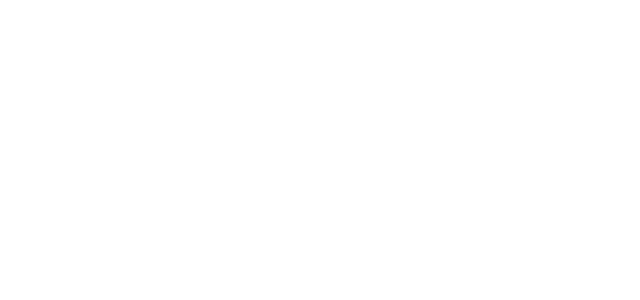
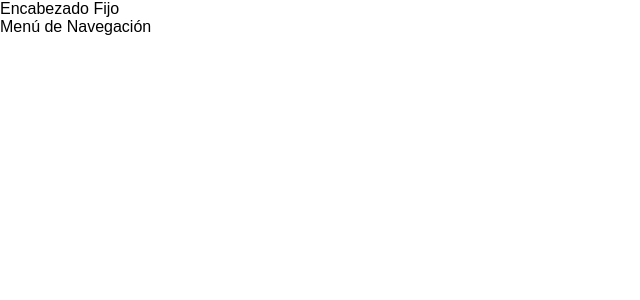
Before and after one commit to KeiverCalderon/angarAJweb, a Vue app in the folder frontend/: page /admin in a window 1280 px wide. Before the commit this address had no page. Shown: the top 300 px of the page, without its empty margins (0-640 px from the left). Built offline with nearby package versions, Linux system fonts and the light colour scheme; a web font is replaced by a local one; what @splidejs/vue-splide would draw is missing.

Commit message:
Creación de Ruta padre de administración con su respectivo Layout

```diff
--- a/frontend/src/components/AppCategories.vue
+++ b/frontend/src/components/AppCategories.vue
@@ -16,7 +16,7 @@
 </template>
 
 <script>
-import AppCategorie from './AppCategorie.vue';
+import AppCategorie from './AppCategory.vue';
 export default {
     name: 'AppCategories',
     components: {
--- /dev/null
+++ b/frontend/src/layouts/AdminPanel.vue
@@ -0,0 +1,9 @@
+<template>
+    <div>
+      <header>Encabezado Fijo</header>
+      <aside>Menú de Navegación</aside>
+      <main>
+        <router-view />
+      </main>
+    </div>
+</template>
--- /dev/null
+++ b/frontend/src/views/admin/DashboardView.vue
@@ -0,0 +1,5 @@
+<template>
+    <div>
+        <p>Aquí va el dashboard</p>
+    </div>
+</template>
```
Also changed, not shown: frontend/src/router/index.js (+12 -0 lines), frontend/src/components/AppCategory.vue (renamed from frontend/src/components/AppCategorie.vue).
